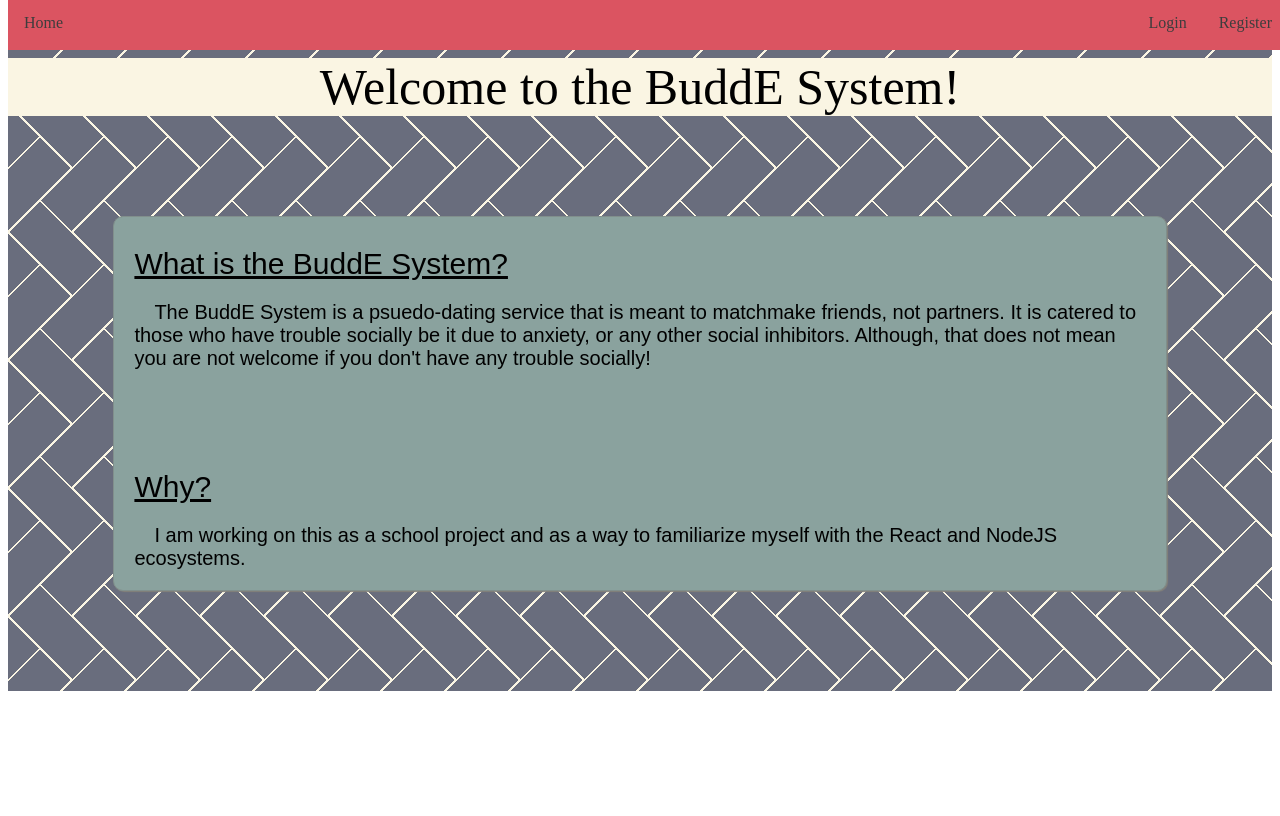
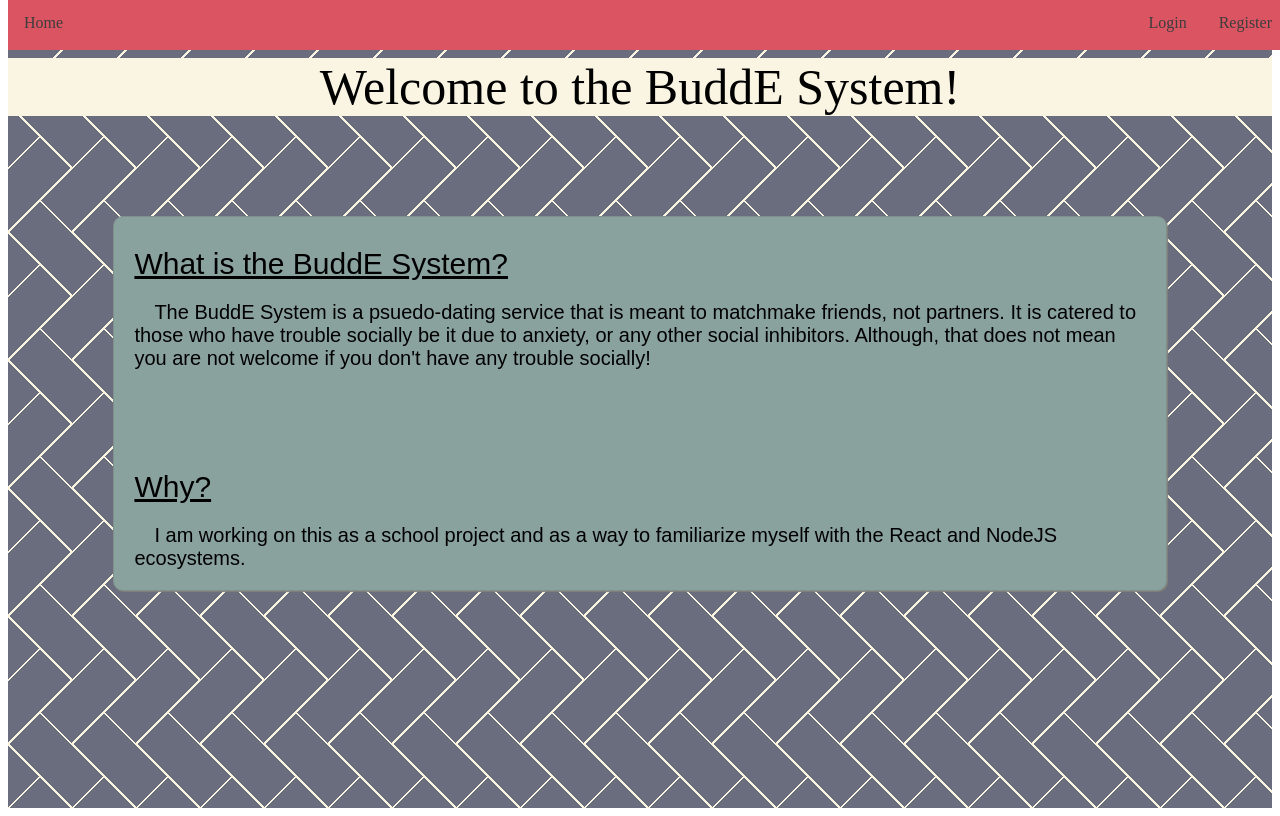
Before and after one commit to JFulweber/buddesystem, a React app: page / in a window 1280 px wide. Built offline with nearby package versions, Linux system fonts and the light colour scheme; the HTML template or start-up script is replaced by a standard one.

Commit message:
fixed the weird firefox thing

```diff
--- a/src/app/components/NavBar/navbar.scss
+++ b/src/app/components/NavBar/navbar.scss
@@ -12,6 +12,7 @@
         height: 100%;
         float: left;
         a {
+            transition: ease-in-out .2s color;
             display: block;
             font-family: "Ubuntu";
             color: rgb(61, 61, 61);
@@ -22,6 +23,9 @@
         }
         &:hover{
             background-color: rgb(167, 65, 75);
+            a {
+                color: white;
+            }
         }
         &:last-child{
             float:right;
--- a/src/app/layouts/MasterLayout/layout.scss
+++ b/src/app/layouts/MasterLayout/layout.scss
@@ -9,10 +9,11 @@
 }
 
 .body{
+    display: block;
     font-family: "Ubuntu", sans-serif;
     margin: auto;
-    min-height: 100%;
     height: auto;
+    min-height: 100vh;
     width: 100%;
     background:
         linear-gradient(135deg, #696D7D 22px, #FAF5E3 22px, #FAF5E3 24px, transparent 24px, transparent 67px, #FAF5E3 67px, #FAF5E3 69px, transparent 69px),
```
Also changed, not shown: 1 other file (tests, documents, lock files or other folders).
